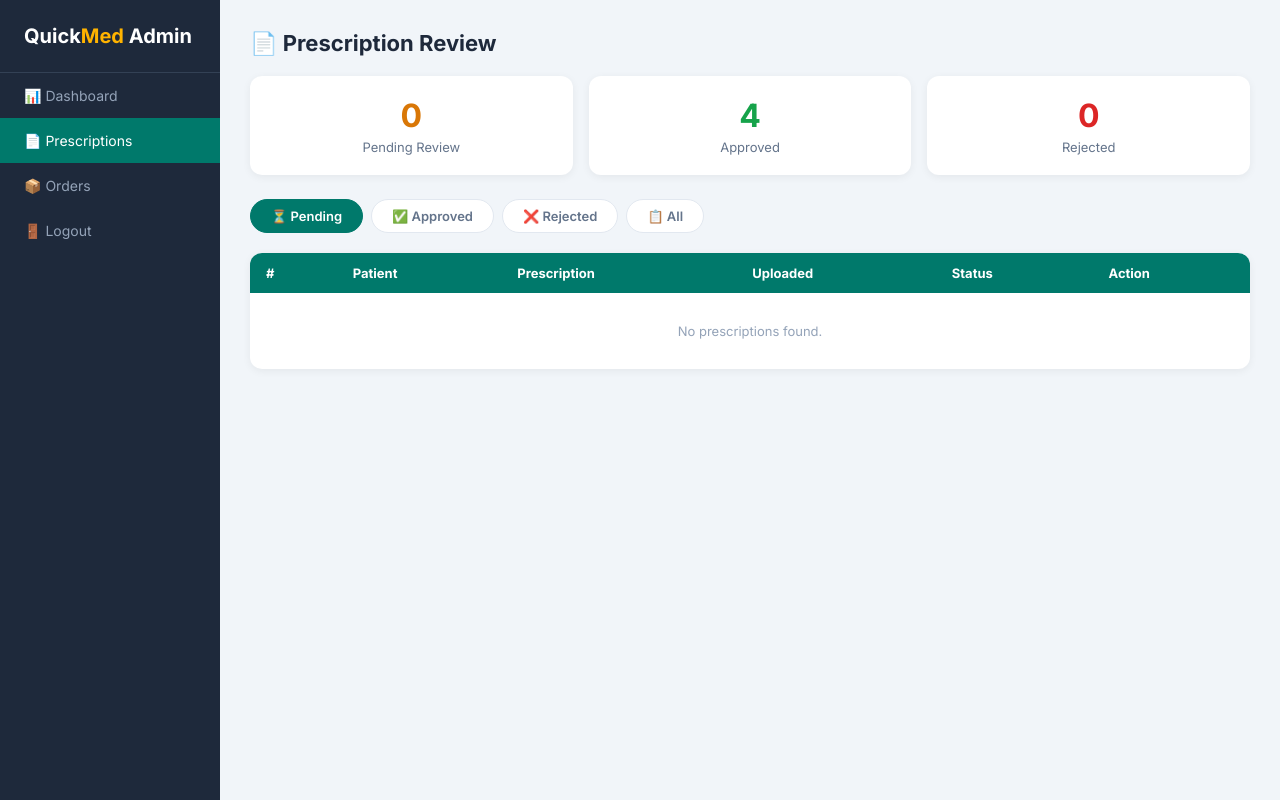
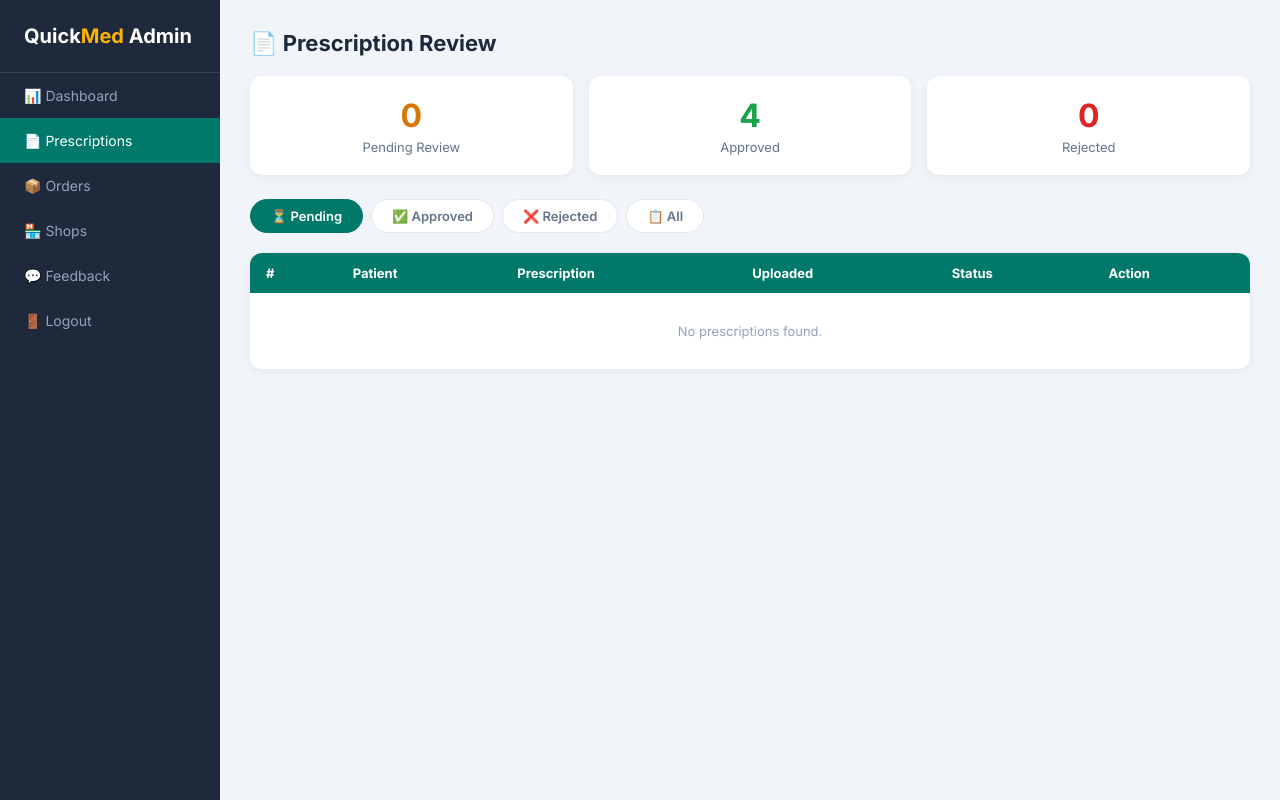
Before and after one commit to rkarani18/WPL-mini_project, a PHP site: page /admin/view_prescriptions.php in a window 1280 px wide. Run offline with PHP 8.4, Linux system fonts and the light colour scheme; a user stored in the database is signed in; data comes from the database, SQL or seed files in the repository.

Commit message:
admin navmenu consistency

```diff
--- a/admin/view_prescriptions.php
+++ b/admin/view_prescriptions.php
@@ -72,7 +72,8 @@ $query = "
     ORDER BY p.uploaded_at DESC
 ";
 $result = $conn->query($query);
-
+$unread_feedback = $conn->query("SELECT COUNT(*) as c FROM feedback WHERE is_read = 0")->fetch_assoc()['c'];
+$pending_rx   = $conn->query("SELECT COUNT(*) as c FROM prescriptions WHERE status='pending'")->fetch_assoc()['c'];
 // Stats
 $stats = $conn->query("SELECT status, COUNT(*) as cnt FROM prescriptions GROUP BY status")->fetch_all(MYSQLI_ASSOC);
 $statMap = ['pending' => 0, 'approved' => 0, 'rejected' => 0];
@@ -148,12 +149,19 @@ foreach ($stats as $s) $statMap[$s['status']] = $s['cnt'];
 
 <div class="sidebar">
     <div class="logo">Quick<span>Med</span> Admin</div>
-    <a href="dashboard.php">📊 Dashboard</a>
-    <a href="view_prescriptions.php" class="active">📄 Prescriptions</a>
-    <a href="manage_orders.php">📦 Orders</a>
+    <a href="dashboard.php" >📊 Dashboard</a>
+    <a href="view_prescriptions.php" class="active">
+        📄 Prescriptions
+        <?php if ($pending_rx > 0): ?><span class="alert-pill"><?= $pending_rx ?></span><?php endif; ?>
+    </a>
+    <a href="manage_orders.php" >📦 Orders</a>
+    <a href="manage_shops.php" >🏪 Shops</a>
+    <a href="view_feedback.php" >
+        💬 Feedback
+        <?php if ($unread_feedback > 0): ?><span class="alert-pill"><?= $unread_feedback ?></span><?php endif; ?>
+    </a>
     <a href="logout.php">🚪 Logout</a>
 </div>
-
 <div class="main">
     <div class="page-title">📄 Prescription Review</div>
 
```
Also changed, not shown: admin/dashboard.php (+4 -5 lines), admin/manage_orders.php (+8 -4 lines), admin/manage_shops.php (+8 -4 lines), admin/view_feedback.php (+6 -6 lines).
